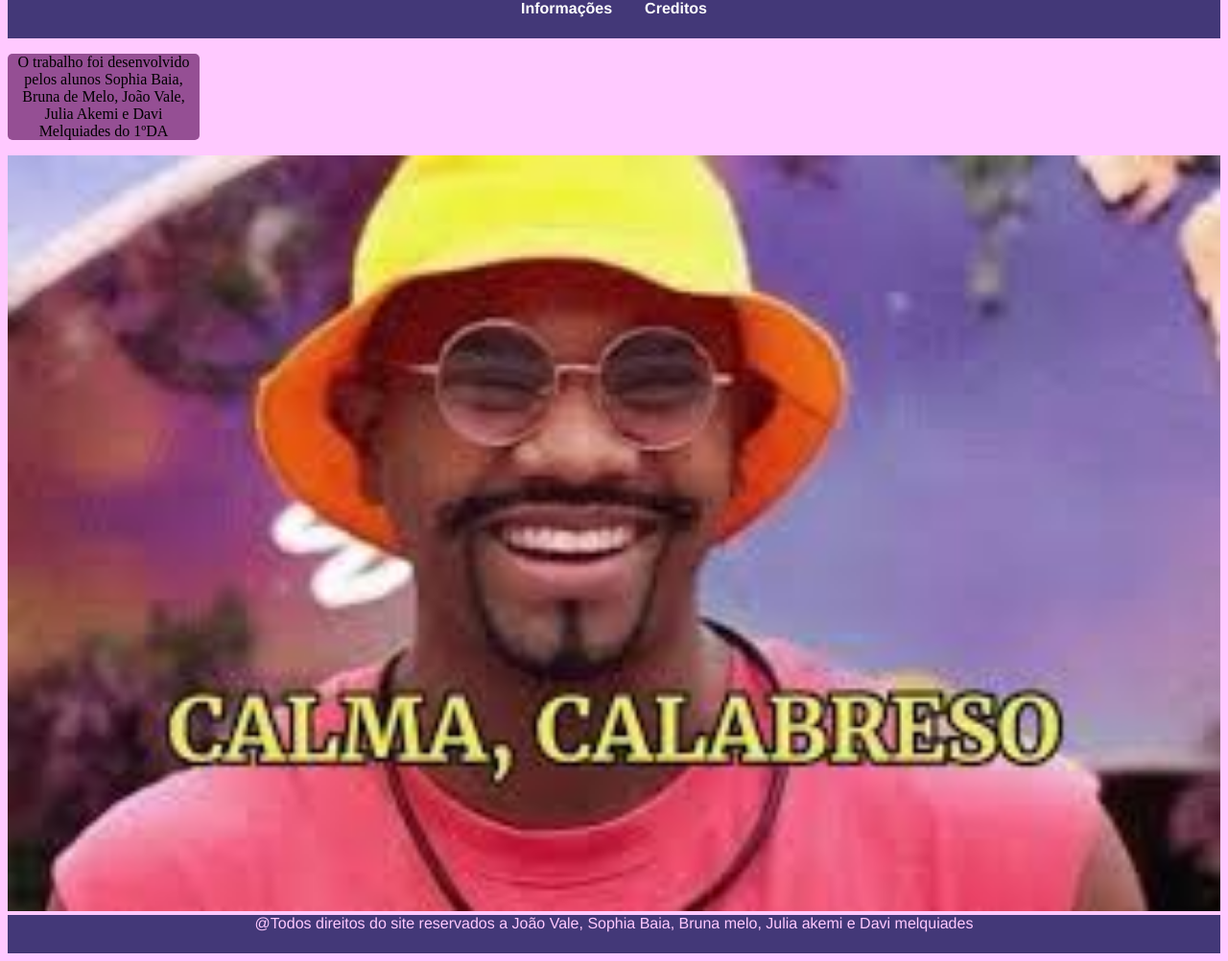
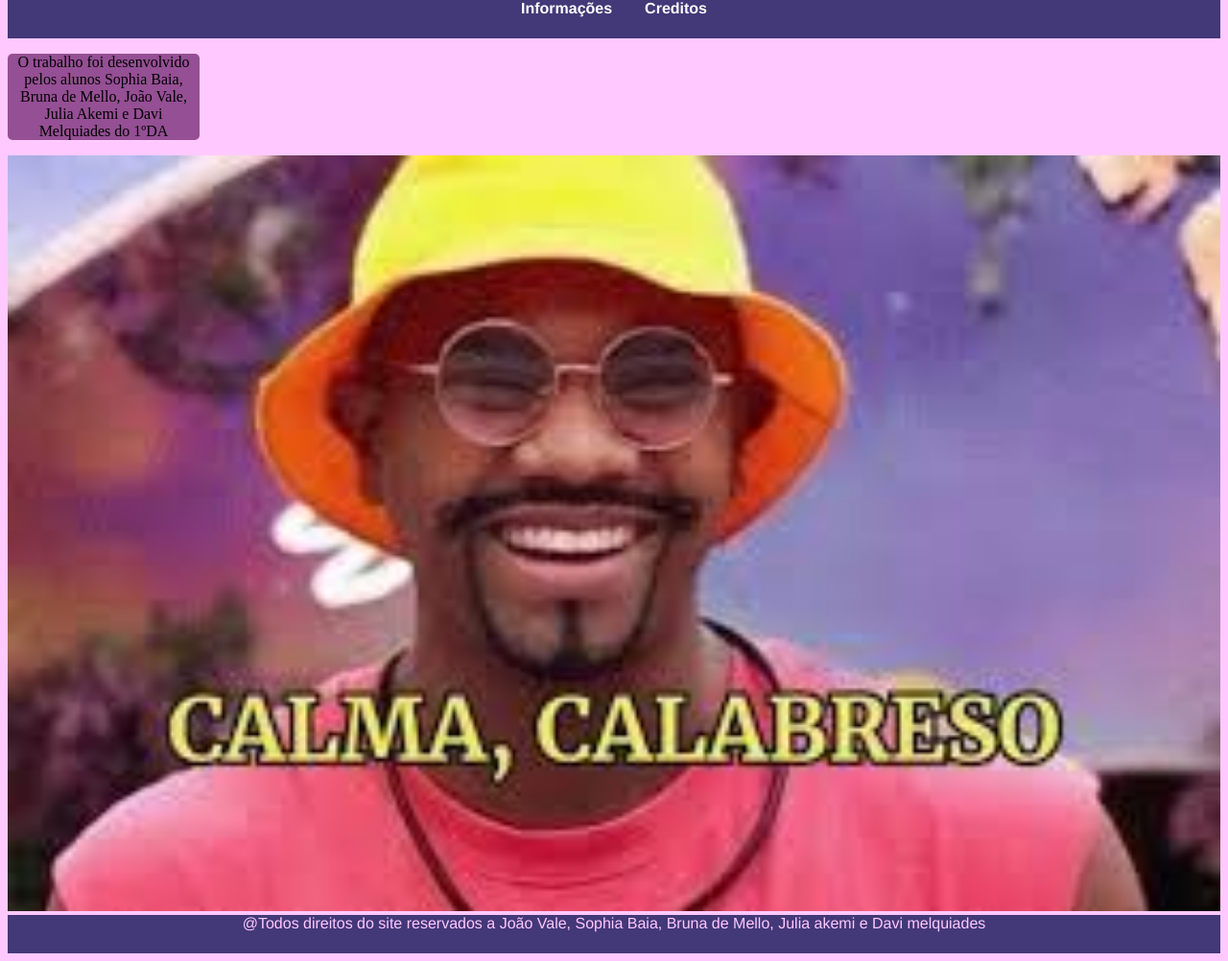
Before and after one commit to joaovamospular/Cooler, a plain HTML site: page index2.html in a window 1280 px wide. Shown: the whole page at 96% size. Drawn offline with Linux system fonts and the light colour scheme.

Commit message:
index2.html

```diff
--- a/index2.html
+++ b/index2.html
@@ -16,10 +16,10 @@
             </ul>
         </nav>
     </header>
-<p class="texto4"> O trabalho foi desenvolvido pelos alunos Sophia Baia, Bruna de Melo, João Vale, Julia Akemi e Davi Melquiades do 1ºDA</p>
+<p class="texto4"> O trabalho foi desenvolvido pelos alunos Sophia Baia, Bruna de Mello, João Vale, Julia Akemi e Davi Melquiades do 1ºDA</p>
 <img src="calma.jpg" height="100%" width="100%" >
 <footer>
-        @Todos direitos do site reservados a João Vale, Sophia Baia, Bruna melo, Julia akemi e Davi melquiades
+        @Todos direitos do site reservados a João Vale, Sophia Baia, Bruna de Mello, Julia akemi e Davi melquiades
       </footer>
       </body>
       </html>
```
